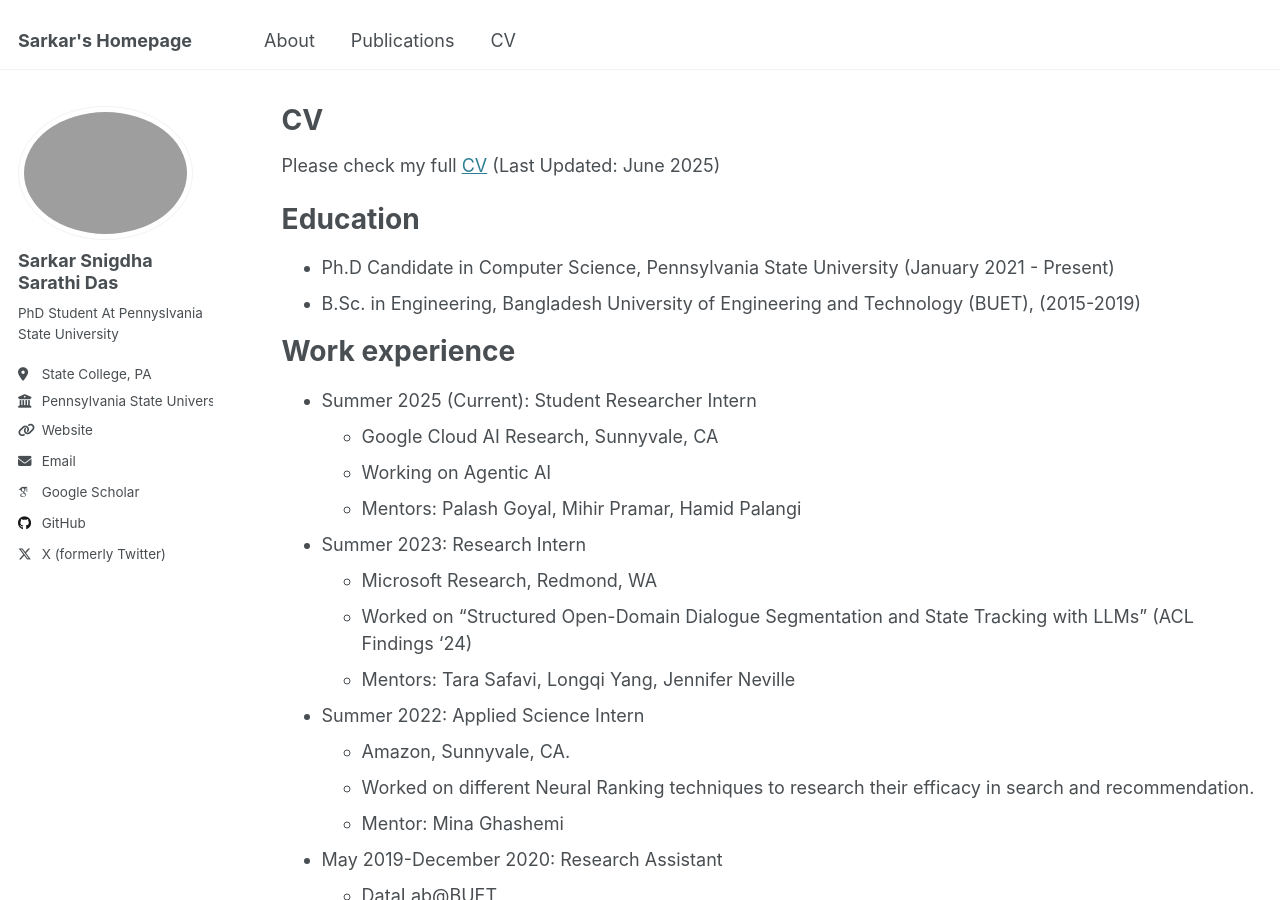
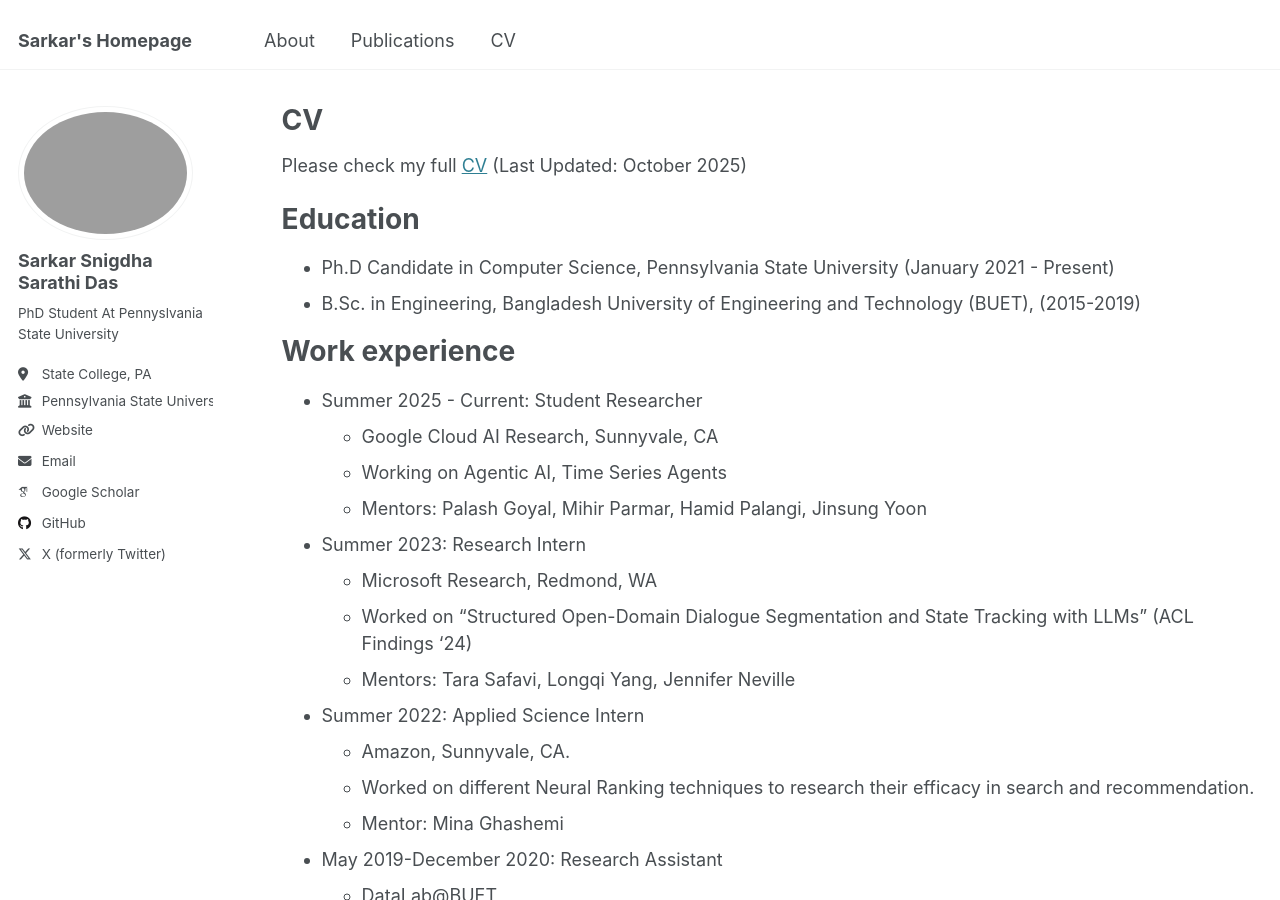
Before and after one commit to Sarathismg/sarathismg.github.io, a Jekyll site: the page built from _pages/cv.md, in a window 1280 px wide and 900 px high. Built offline with Jekyll 4.4.1, drawn with Linux system fonts in a browser that asks for light colours; some web fonts are replaced.

Commit message:
update cv.md and information

```diff
--- a/_pages/cv.md
+++ b/_pages/cv.md
@@ -7,7 +7,7 @@ redirect_from:
   - /resume
 ---
 
-Please check my full [CV](/files/CV_Sarkar_July_2025.pdf) (Last Updated: June 2025)
+Please check my full [CV](/files/CV_Sarkar_October.pdf) (Last Updated: October 2025)
 
 Education
 ======
@@ -16,10 +16,10 @@ Education
 
 Work experience
 ======
-* Summer 2025 (Current): Student Researcher Intern
+* Summer 2025 - Current: Student Researcher
   * Google Cloud AI Research, Sunnyvale, CA
-  * Working on Agentic AI
-  * Mentors: Palash Goyal, Mihir Pramar, Hamid Palangi
+  * Working on Agentic AI, Time Series Agents
+  * Mentors: Palash Goyal, Mihir Parmar, Hamid Palangi, Jinsung Yoon
 
 * Summer 2023: Research Intern
   * Microsoft Research, Redmond, WA
```
